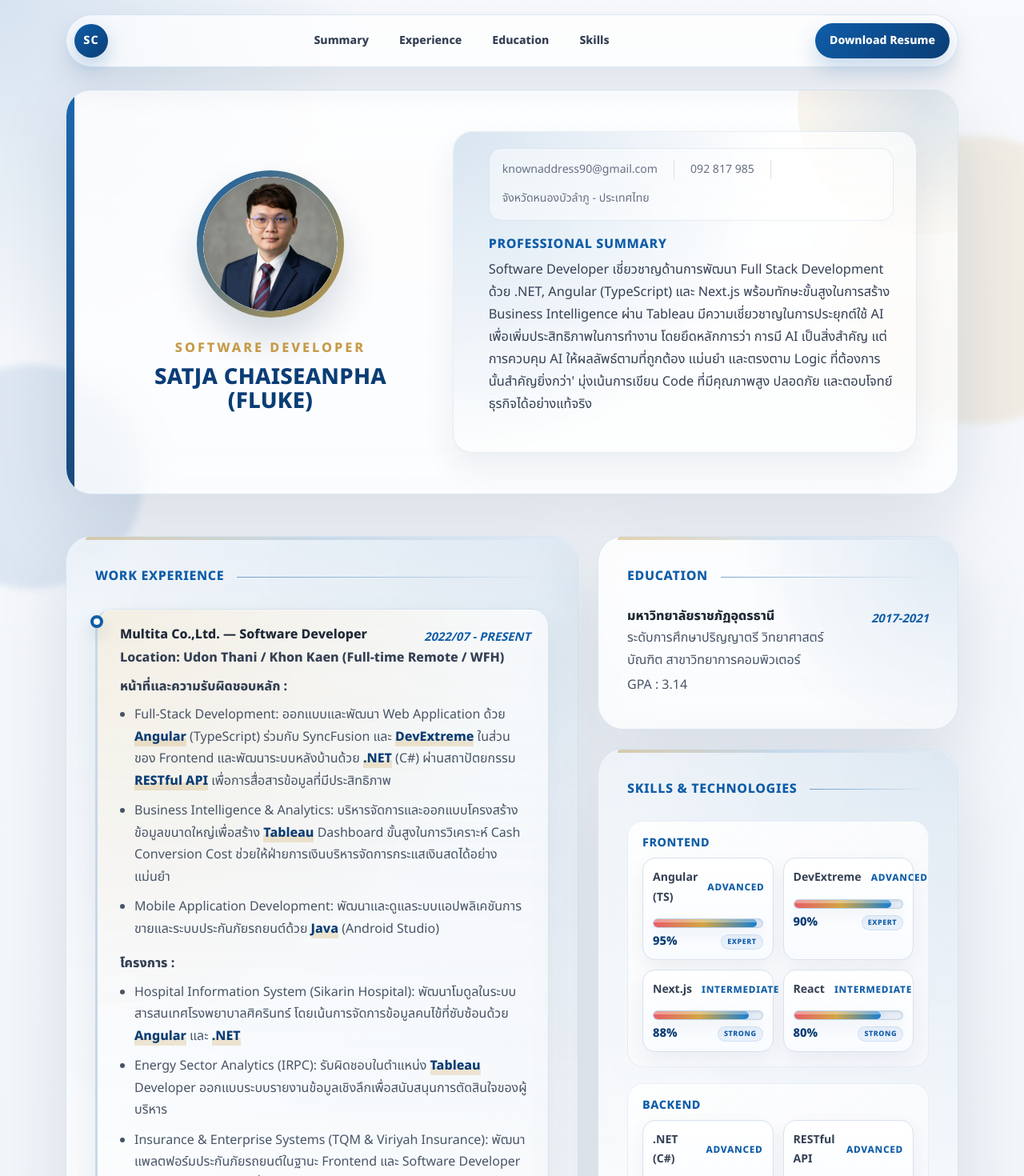
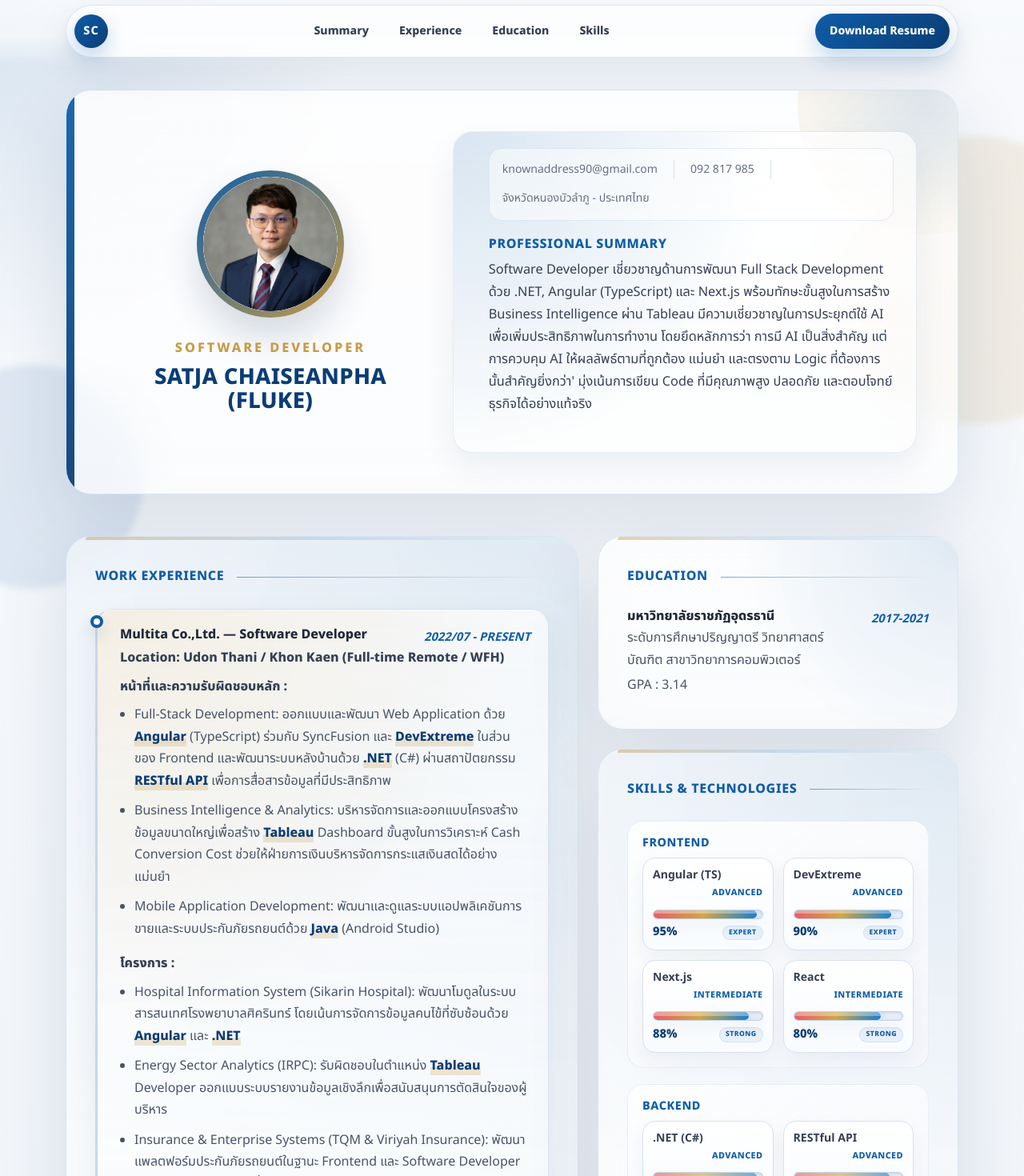
Before and after one commit to aminadmin16/Resume-Satja, a Next.js app: page / in a window 1280 px wide. Shown: the top 1470 px of the page at 80% size. Built offline with nearby package versions, Linux system fonts and the light colour scheme.

Commit message:
Refactor: Enhance layout and styling for resume navigation and content display. Improved CSS for better responsiveness and visual clarity, including backdrop effects and padding adjustments. Updated JSX structure for main content rendering.

```diff
--- a/app/globals.css
+++ b/app/globals.css
@@ -44,8 +44,8 @@ body {
   min-height: 100vh;
   overflow-x: clip;
   overflow-y: visible;
+  padding-bottom: 56px;
   padding-top: 88px;
-  padding-bottom: 56px;
   position: relative;
 }
 
@@ -130,11 +130,22 @@ body:has(.resume-page--pdf) {
 }
 
 .resume-nav {
-  left: 0;
-  padding: 18px 0 0;
+  backdrop-filter: blur(18px);
+  -webkit-backdrop-filter: blur(18px);
+  background: linear-gradient(
+    180deg,
+    rgba(247, 249, 252, 0.94) 0%,
+    rgba(247, 249, 252, 0.82) 55%,
+    rgba(247, 249, 252, 0) 100%
+  );
+  box-sizing: border-box;
+  inset-inline: 0;
+  padding:
+    max(6px, env(safe-area-inset-top, 0px)) max(12px, env(safe-area-inset-right, 0px)) 12px
+    max(12px, env(safe-area-inset-left, 0px));
   position: fixed;
-  right: 0;
   top: 0;
+  width: 100%;
   z-index: 1000;
 }
 
@@ -622,11 +633,13 @@ time {
     var(--paper);
   border: 1px solid var(--line);
   border-radius: 16px;
+  box-shadow: 0 10px 24px rgba(15, 45, 80, 0.06);
   color: #344054;
   font-size: 0.88rem;
   font-weight: 700;
+  min-width: 0;
+  overflow-wrap: anywhere;
   padding: 12px;
-  box-shadow: 0 10px 24px rgba(15, 45, 80, 0.06);
 }
 
 .skill-group-plain ul {
@@ -644,19 +657,35 @@ time {
 }
 
 .skill-line {
-  align-items: center;
+  align-items: flex-start;
   display: flex;
-  gap: 12px;
+  flex-wrap: wrap;
+  gap: 6px 10px;
   justify-content: space-between;
   margin-bottom: 8px;
+  min-width: 0;
+}
+
+.skill-line > span:first-of-type {
+  flex: 1 1 108px;
+  line-height: 1.25;
+  min-width: 0;
+  word-break: break-word;
 }
 
 .skill-line strong {
   color: var(--blue);
-  font-size: 0.74rem;
-  letter-spacing: 0.06em;
+  flex: 0 1 auto;
+  font-size: 0.68rem;
+  letter-spacing: 0.04em;
+  line-height: 1.25;
+  margin-left: auto;
+  max-width: 100%;
+  min-width: 0;
+  text-align: right;
   text-transform: uppercase;
-  white-space: nowrap;
+  white-space: normal;
+  word-break: break-word;
 }
 
 .skill-meter-bar {
@@ -697,16 +726,20 @@ time {
   align-items: center;
   color: var(--blue-dark);
   display: flex;
-  gap: 8px;
+  flex-wrap: wrap;
+  gap: 6px 8px;
   justify-content: space-between;
   line-height: 1;
   margin-top: 8px;
+  min-width: 0;
 }
 
 .meter-meta span {
   color: var(--blue-dark);
+  flex: 1 1 auto;
   font-size: 0.92rem;
   font-weight: 900;
+  min-width: 0;
 }
 
 .meter-meta small {
@@ -714,11 +747,16 @@ time {
   border: 1px solid rgba(15, 93, 168, 0.1);
   border-radius: 999px;
   color: var(--blue);
-  font-size: 0.56rem;
+  flex: 0 1 auto;
+  font-size: 0.54rem;
   font-weight: 900;
-  letter-spacing: 0.06em;
+  letter-spacing: 0.05em;
+  max-width: 100%;
   padding: 4px 7px;
+  text-align: center;
   text-transform: uppercase;
+  white-space: normal;
+  word-break: break-word;
 }
 
 @media (max-width: 991.98px) {
--- a/app/page.js
+++ b/app/page.js
@@ -249,9 +249,9 @@ export default async function Home({ searchParams }) {
   const isPdf = params?.pdf === "1";
 
   return (
-    <main className={`resume-page${isPdf ? " resume-page--pdf" : ""}`}>
+    <>
       {!isPdf ? (
-        <nav className="resume-nav">
+        <nav className="resume-nav" aria-label="Resume navigation">
           <div className="container">
             <div className="nav-shell">
               <a className="brand-link" href="#summary" aria-label="Go to resume summary">
@@ -270,6 +270,7 @@ export default async function Home({ searchParams }) {
         </nav>
       ) : null}
 
+      <main className={`resume-page${isPdf ? " resume-page--pdf" : ""}`}>
         {isPdf ? (
           <ResumePdfOnePage>
             <ResumeMainContent />
@@ -280,6 +281,7 @@ export default async function Home({ searchParams }) {
           </div>
         )}
       </main>
+    </>
   );
 }
 
```
Lines whose indentation alone changed are shown as unchanged.
